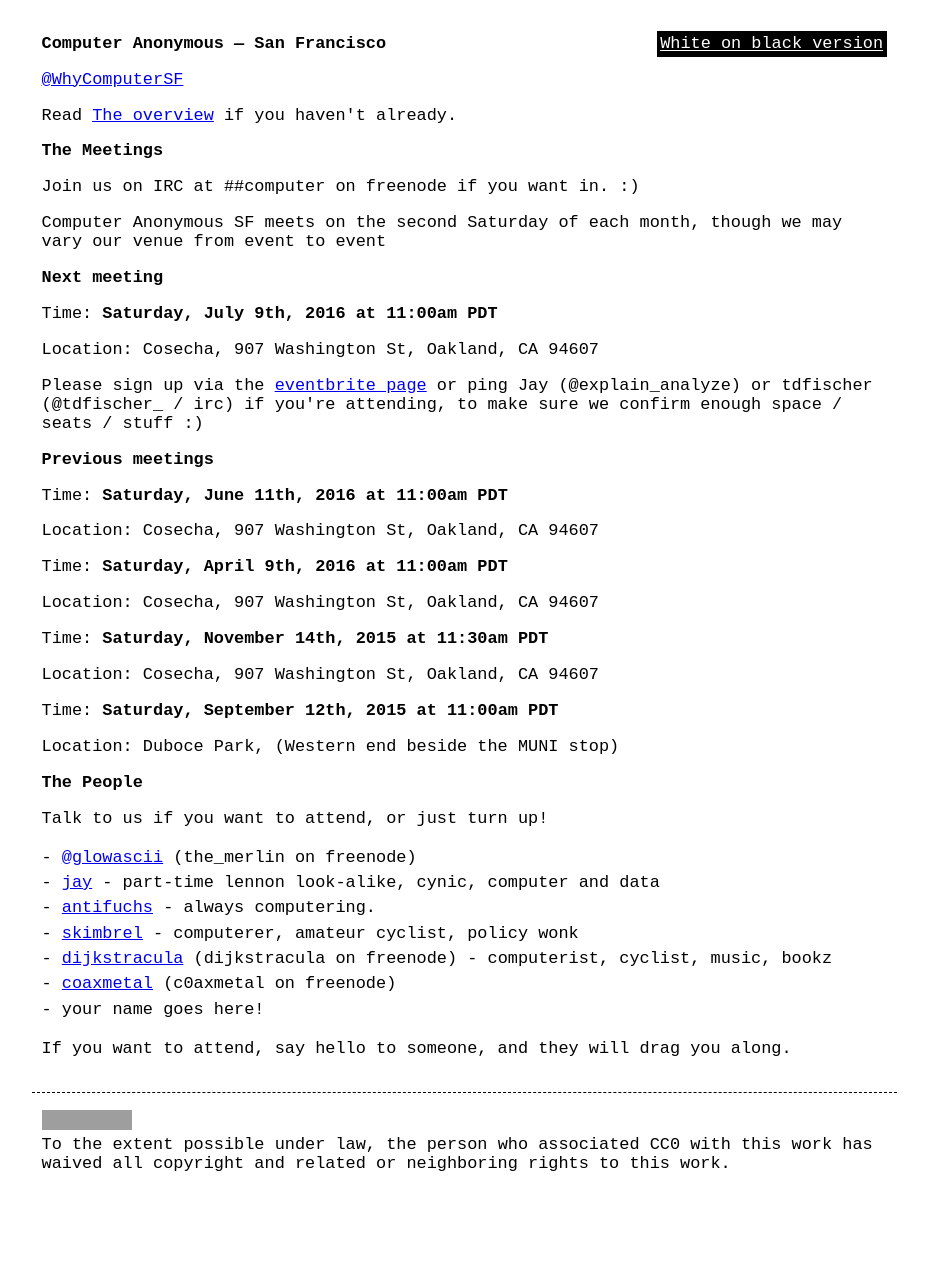
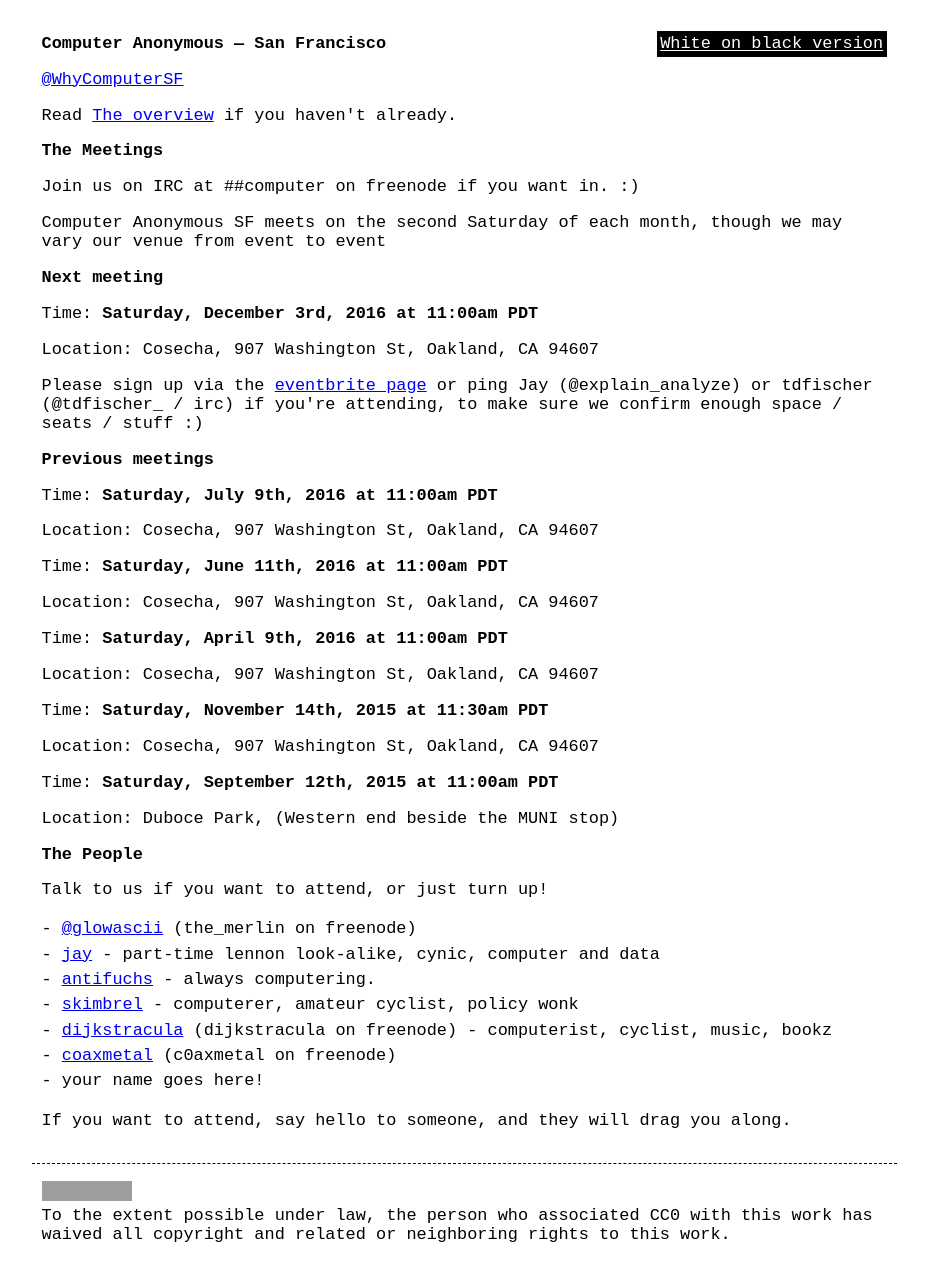
Before and after one commit to computeranonymous/computer, a Jekyll site: the page built from us_sanfrancisco.html, in a window 1280 px wide. Shown: the whole page, without its empty margins (176-1104 px from the left). Built offline with Jekyll 4.4.1, drawn with Linux system fonts in a browser that asks for light colours; before the commit the page ends 1206 px from its top, so only the background shows below that; grey boxes are pictures that could not be loaded.

Commit message:
[dec-2016] Computer

```diff
--- a/us_sanfrancisco.html
+++ b/us_sanfrancisco.html
@@ -17,12 +17,15 @@
 
       <h3>Next meeting</h3>
 
-      <p>Time: <strong>Saturday, July 9th, 2016 at 11:00am PDT</strong></p>
+      <p>Time: <strong>Saturday, December 3rd, 2016 at 11:00am PDT</strong></p>
       <p>Location: Cosecha, 907 Washington St, Oakland, CA 94607</p>
 
       <p>Please sign up via the <a href="https://computeranonymoussf.eventbrite.com">eventbrite page</a> or ping Jay (@explain_analyze) or tdfischer (@tdfischer_ / irc) if you're attending, to make sure we confirm enough space / seats / stuff :)</p>
 
       <h3>Previous meetings</h3>
+
+      <p>Time: <strong>Saturday, July 9th, 2016 at 11:00am PDT</strong></p>
+      <p>Location: Cosecha, 907 Washington St, Oakland, CA 94607</p>
 
       <p>Time: <strong>Saturday, June 11th, 2016 at 11:00am PDT</strong></p>
       <p>Location: Cosecha, 907 Washington St, Oakland, CA 94607</p>
```
